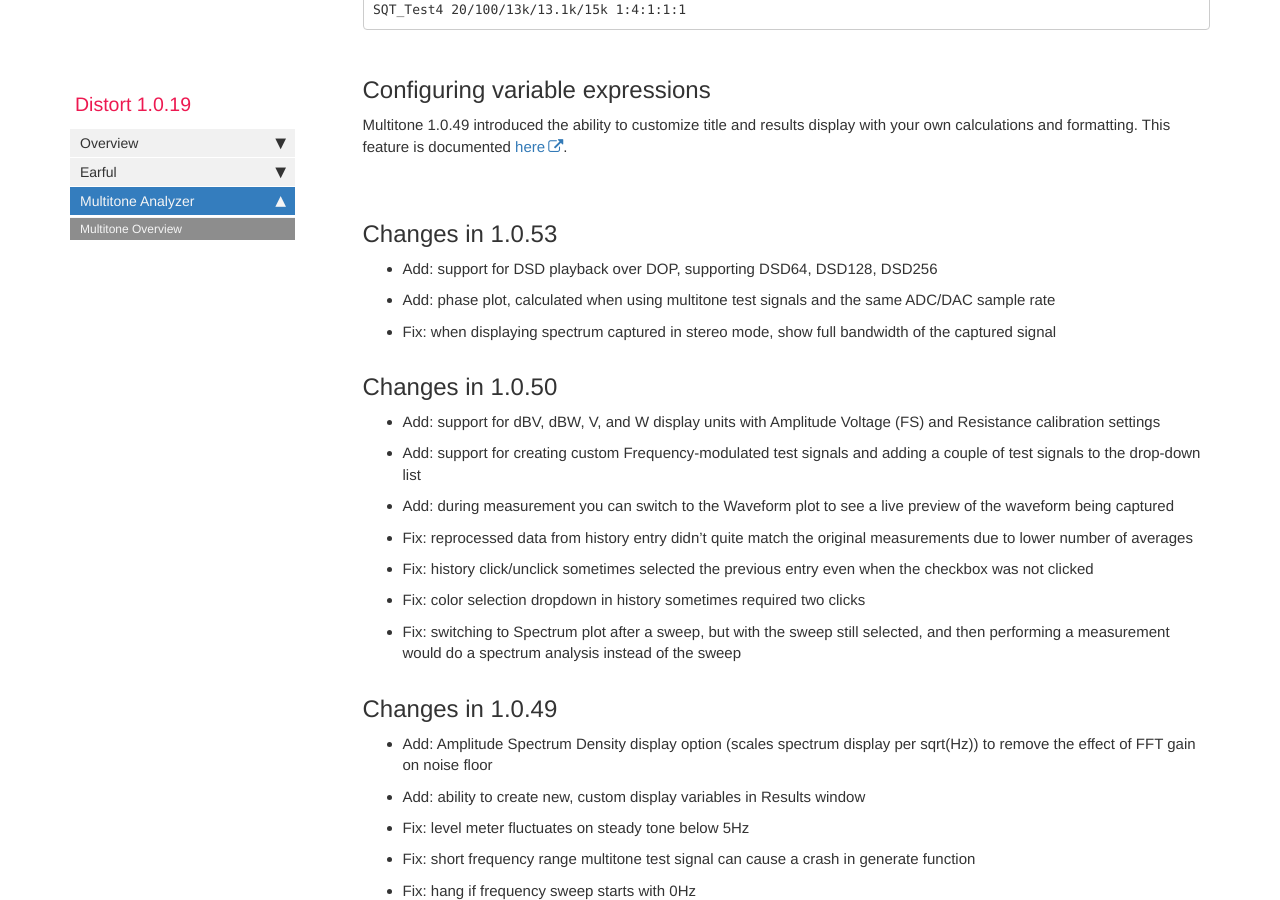
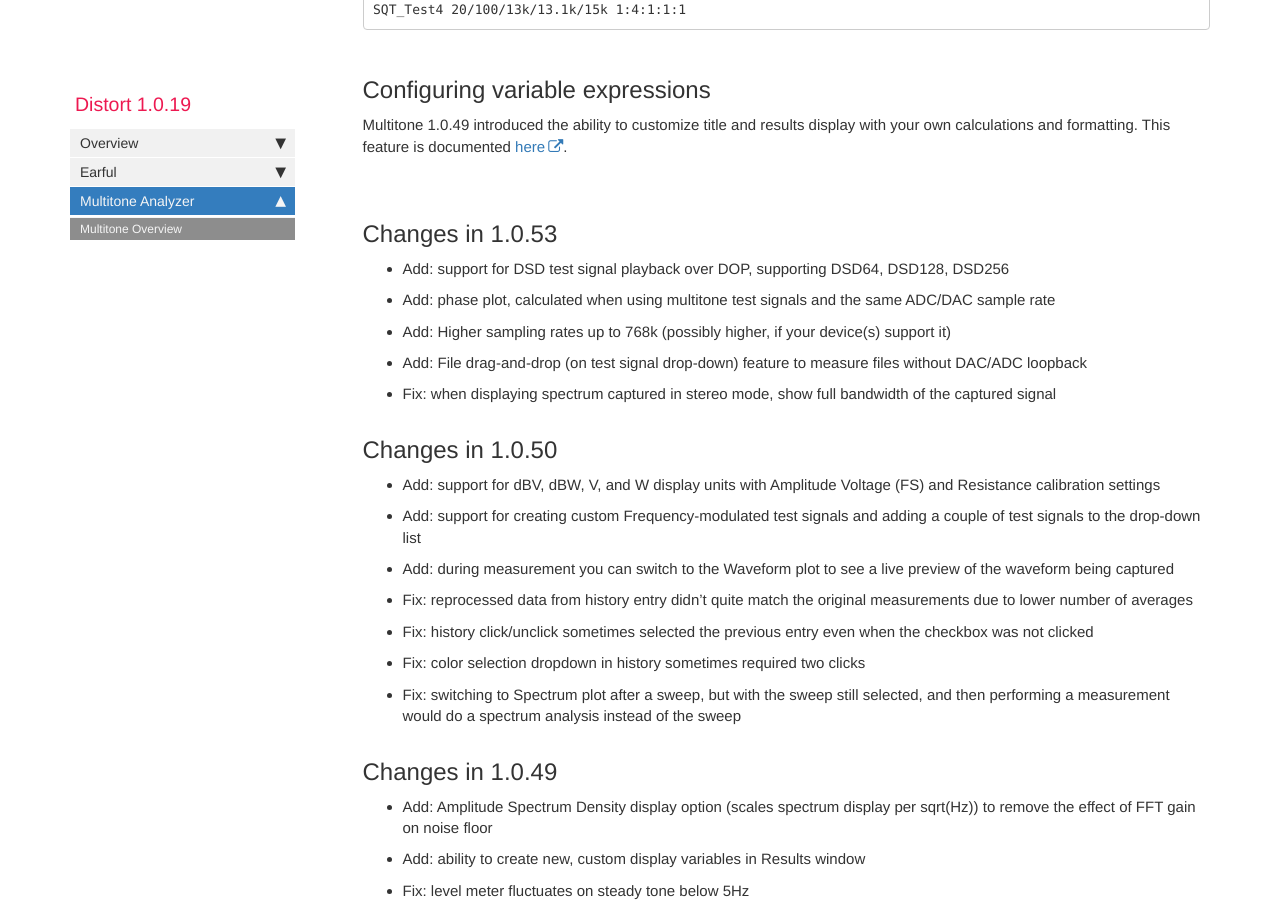
Before and after one commit to pkane2001/Distort, a Jekyll site: the page built from docs/multitone.md, in a window 1280 px wide and 900 px high, scrolled down 6906 px. Built offline with Jekyll 4.4.1, drawn with Linux system fonts in a browser that asks for light colours; nearby versions of some CDN libraries; our own code applies the rules of GitHub Pages for plain Markdown files; comment, search, counter and statistics services are not loaded.

Commit message:
no message

```diff
--- a/docs/multitone.md
+++ b/docs/multitone.md
@@ -154,8 +154,10 @@ Multitone 1.0.49 introduced the ability to customize title and results display w
 
 
 ## Changes in 1.0.53
-* Add: support for DSD playback over DOP, supporting DSD64, DSD128, DSD256
+* Add: support for DSD test signal playback over DOP, supporting DSD64, DSD128, DSD256
 * Add: phase plot, calculated when using multitone test signals and the same ADC/DAC sample rate
+* Add: Higher sampling rates up to 768k (possibly higher, if your device(s) support it)
+* Add: File drag-and-drop (on test signal drop-down) feature to measure files without DAC/ADC loopback
 * Fix: when displaying spectrum captured in stereo mode, show full bandwidth of the captured signal
 
 ## Changes in 1.0.50
```
